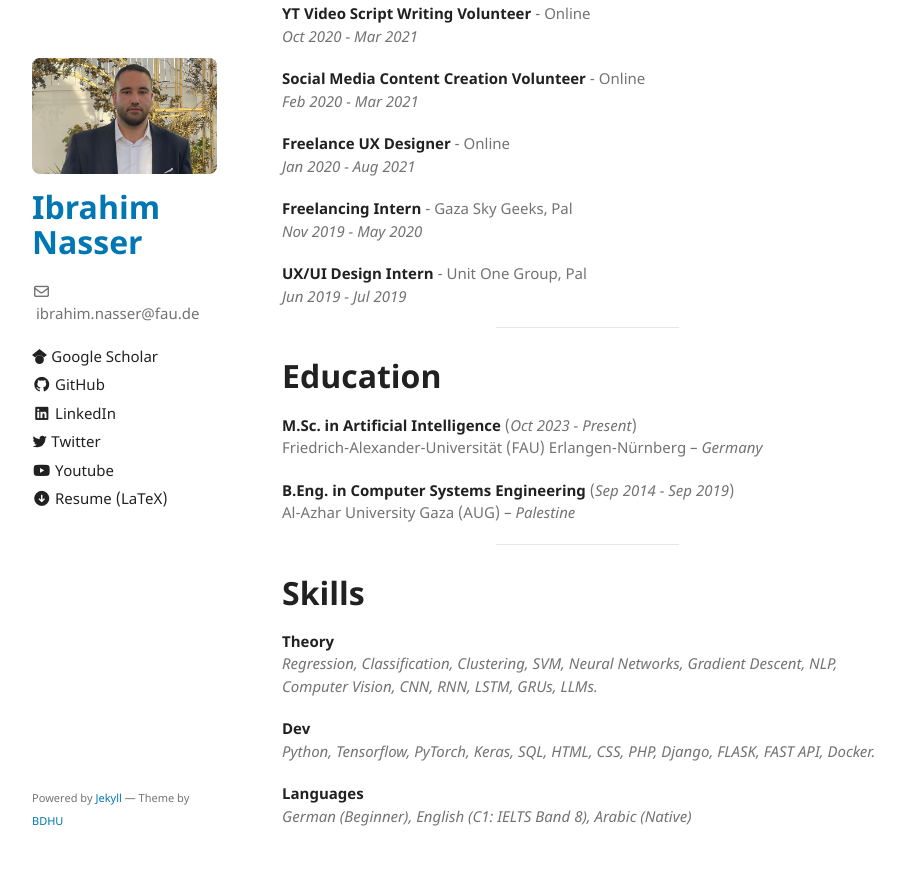
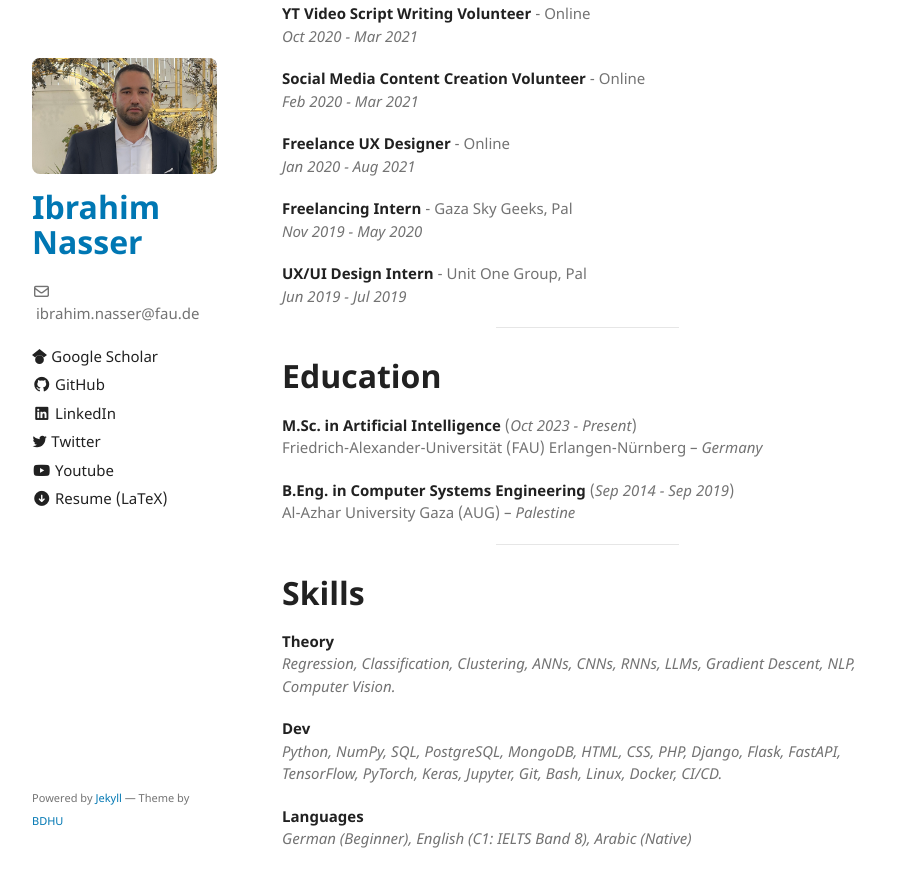
Before and after one commit to 96ibman/ibrahim-nasser, a Jekyll site: the page built from index.md, in a window 1280 px wide and 900 px high, scrolled down 742 px. Shown: the top 887 px of the window, without its empty margins (178-1083 px from the left). Built offline with Jekyll 4.4.1, drawn with Linux system fonts in a browser that asks for light colours; some of the changed text lies outside the part shown.

```diff
--- a/_config.yml
+++ b/_config.yml
@@ -29,7 +29,7 @@ sidebar:
     link: https://www.youtube.com/channel/UC7N-dy3UbSBHnwwv-vulBAA
   - name: Resume (LaTeX)
     icon: <i class="fa-solid fa-circle-arrow-down"></i>
-    link: https://drive.google.com/file/d/1vibSZO8Z20UemIk8aAww-2AduTPn4zuw/view?usp=sharing
+    link: /assets/docs/Nasser_Resume.pdf
 
 
 
--- a/index.md
+++ b/index.md
@@ -55,11 +55,10 @@ Al-Azhar University Gaza (AUG) – *Palestine*
 
 # Skills
 **Theory**<br>
-*Regression, Classification, Clustering, SVM, Neural Networks, Gradient Descent, NLP, Computer Vision,
-CNN, RNN, LSTM, GRUs, LLMs.*
+*Regression, Classification, Clustering, ANNs, CNNs, RNNs, LLMs, Gradient Descent, NLP, Computer Vision.*
 
 **Dev**<br>
-*Python, Tensorflow, PyTorch, Keras, SQL, HTML, CSS, PHP, Django, FLASK, FAST API, Docker.*
+*Python, NumPy, SQL, PostgreSQL, MongoDB, HTML, CSS, PHP, Django, Flask, FastAPI, TensorFlow, PyTorch, Keras, Jupyter, Git, Bash, Linux, Docker, CI/CD.*
 
 **Languages**<br>
 *German (Beginner), English (C1: IELTS Band 8), Arabic (Native)*
```
Also changed, not shown: other parts of index.md (+2 -2 lines), 1 other file.
